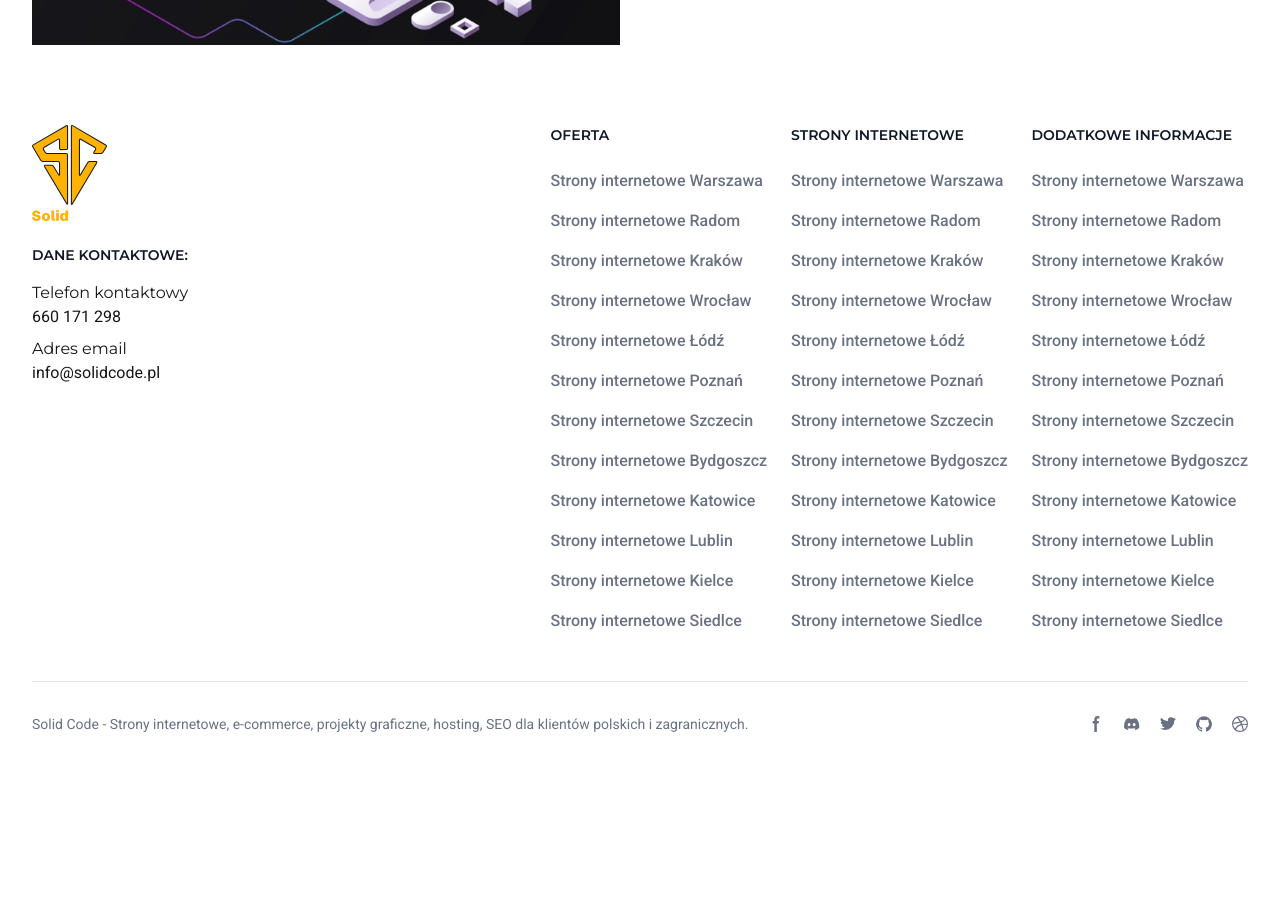
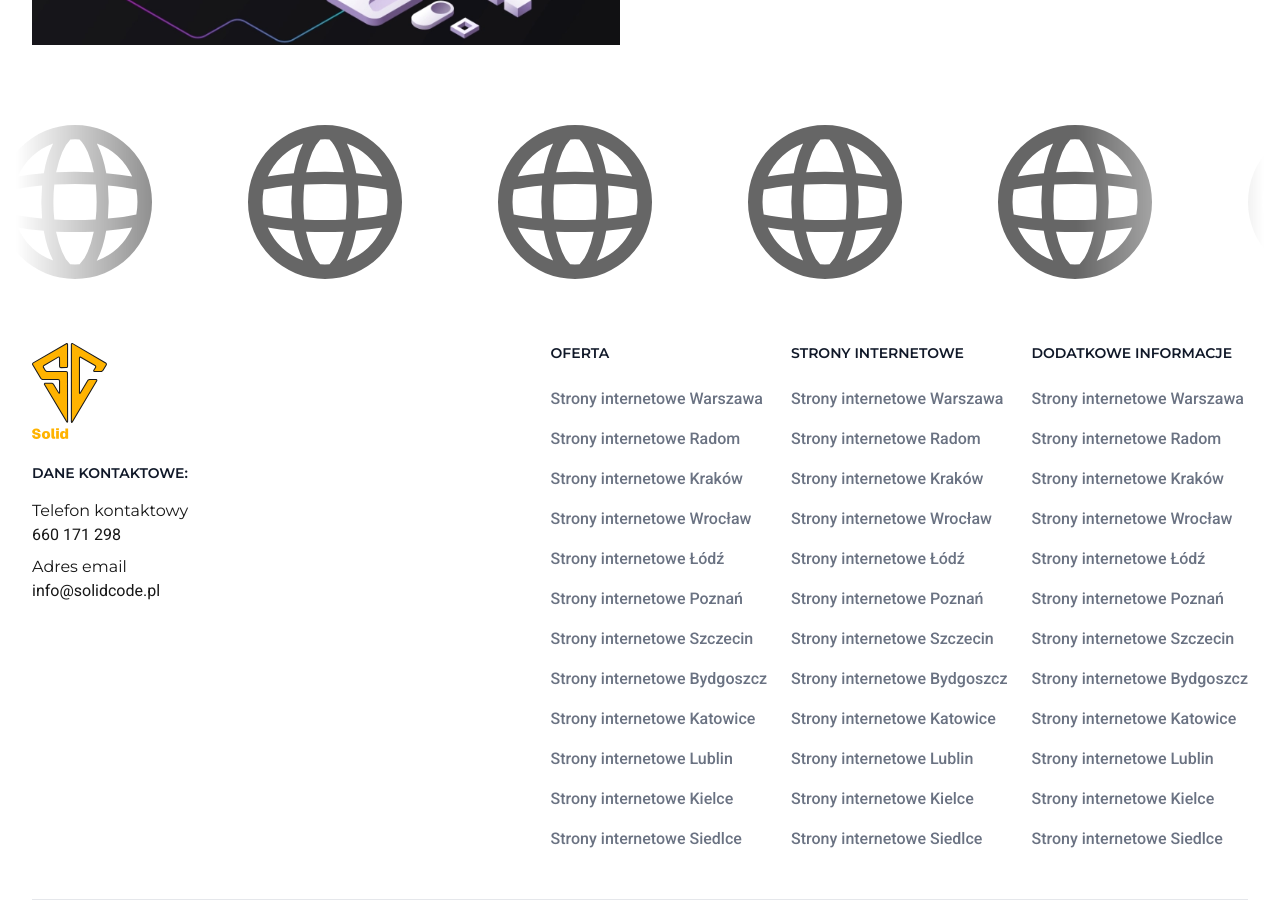
Before and after one commit to SolidCode109/solid_code_page, a Next.js app: page / in a window 1280 px wide. Shown: the part 3380-4302 px from the top of the page. Before the commit the page ends 4146 px from the top, so only its background shows below. Built offline with nearby package versions, Linux system fonts and the light colour scheme.

Commit message:
Carousel

```diff
--- a/src/app/globals.css
+++ b/src/app/globals.css
@@ -161,3 +161,34 @@ li.nav-item {
   transform: rotate(180deg);
   font-family: 'Montserrat';
 }
+
+.carousel {
+  overflow: hidden;
+  white-space: nowrap;
+  position: relative;
+  width: 100%;
+  margin: 2em 0;
+  mask-image: linear-gradient(90deg, #24242400 0%, #000000 15% 85%, #24242400 100%, #050505 272%)
+}
+
+.carousel__track {
+  display: flex;
+  animation: scroll 30s linear infinite;
+  width: max-content;
+}
+
+.carousel__item {
+  flex: none;
+  padding: 0 3em;
+  width: 250px;
+  height: auto;
+}
+
+@keyframes scroll {
+  from {
+    transform: translateX(0);
+  }
+  to {
+    transform: translateX(-50%);
+  }
+}
--- a/src/app/layout.js
+++ b/src/app/layout.js
@@ -8,6 +8,7 @@ import InfoWWW from "@/components/InfoWWW/InfoWWW";
 import InfoDesign from '@/components/InfoDesign/InfoDesign';
 import Testimonials from '@/components/Testimonials/Testimonials';
 import InfoSEO from '@/components/InfoSEO/InfoSEO';
+import Carousel from '@/components/Carousel/Carousel';
 
 
 const roboto = Roboto({
@@ -38,6 +39,7 @@ export default function RootLayout({ children }) {
           <InfoWWW />
           <InfoDesign />
           <InfoSEO />
+          <Carousel />
           {/* <Testimonials /> */}
           <Footer />
         </div>
--- /dev/null
+++ b/src/components/Carousel/Carousel.js
@@ -0,0 +1,30 @@
+import React from "react";
+
+const carouselImages = [
+  { id: "1", image: "/globe.svg", alt: "test" },
+  { id: "2", image: "/globe.svg", alt: "test" },
+  { id: "3", image: "/globe.svg", alt: "test" },
+  { id: "4", image: "/globe.svg", alt: "test" },
+  { id: "5", image: "/globe.svg", alt: "test" },
+  { id: "6", image: "/globe.svg", alt: "test" },
+];
+
+const InfiniteCarousel = () => {
+  return (
+    <div className="container mx-auto px-4">
+    <div className="carousel">
+      <div className="carousel__track">
+        {[...carouselImages, ...carouselImages].map((image, index) => (
+          <div key={index} className="carousel__item">
+            <a href="/o-nas">
+              <img src={image.image} alt={`${image.alt} ${index % carouselImages.length + 1}`} />
+            </a>
+          </div>
+        ))}
+      </div>
+    </div>
+    </div>
+  );
+};
+
+export default InfiniteCarousel;
```
